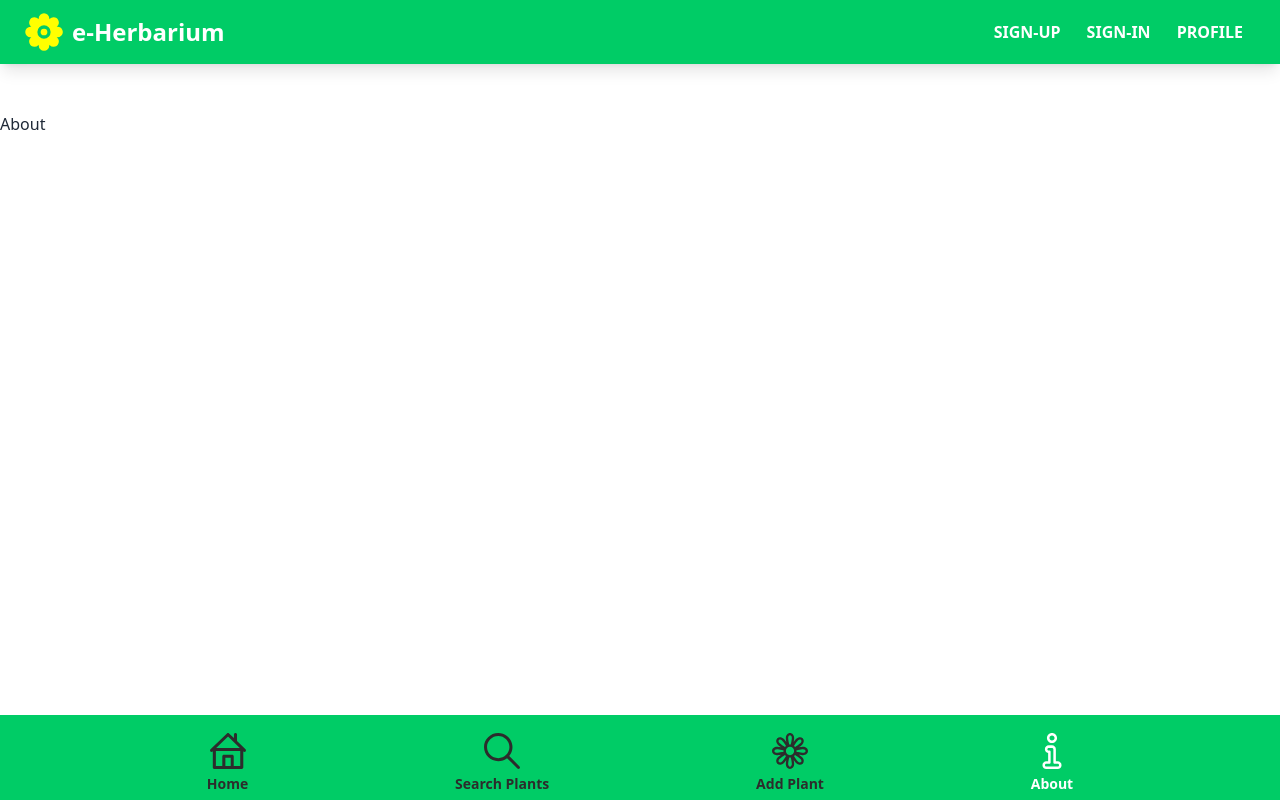
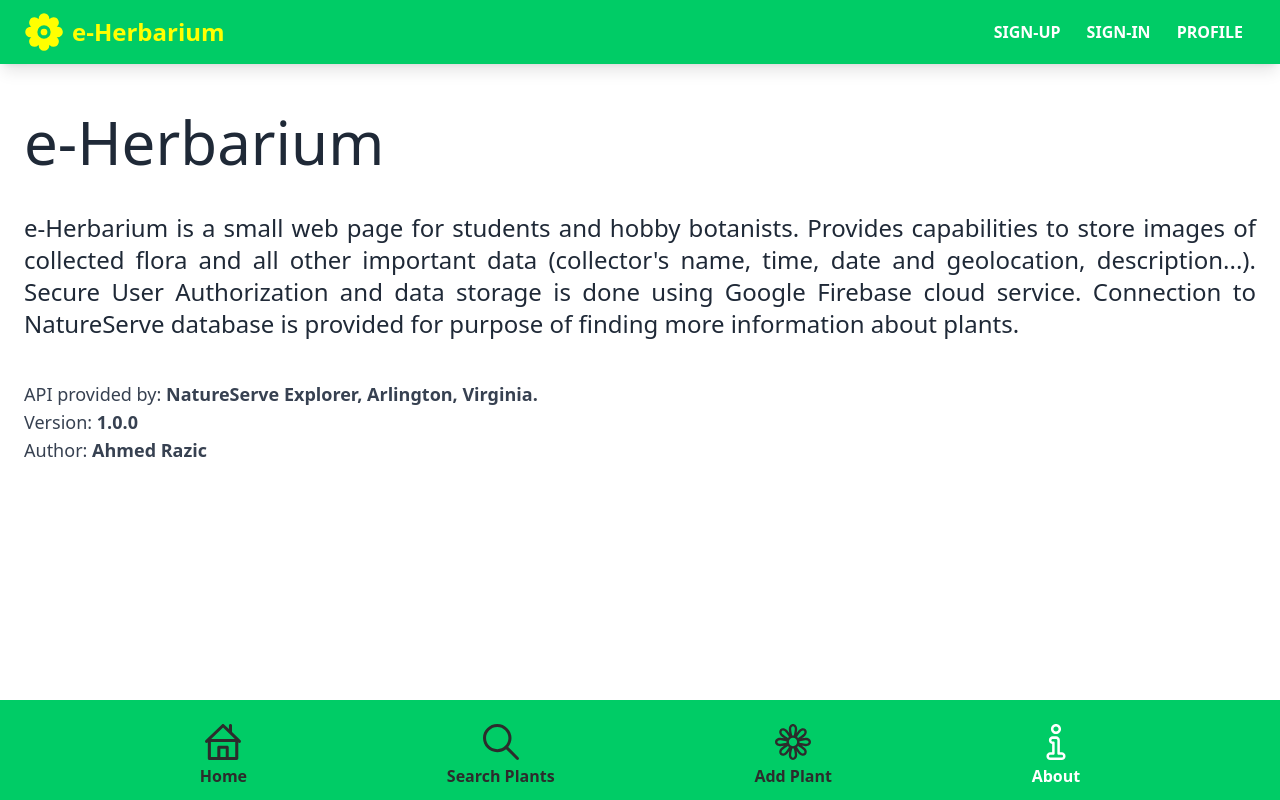
Before and after one commit to ahmed-razic/e-herbarium, a React (Create React App) app: page /about in a window 1280 px wide. Built offline with nearby package versions, Linux system fonts and the light colour scheme.

Commit message:
check staus of loggin

```diff
--- a/src/components/Navbar.jsx
+++ b/src/components/Navbar.jsx
@@ -1,35 +1,50 @@
 import { IoFlowerSharp } from 'react-icons/io5'
-import { Link } from 'react-router-dom'
+import { Link, useLocation } from 'react-router-dom'
 import PropTypes from 'prop-types'
 
 function Navbar({ title }) {
+  const location = useLocation()
+  function pathMatchRoute(route) {
+    if (route === location.pathname) {
+      return true
+    }
+  }
   return (
     <nav className='navbar mb-12 shadow-lg bg-[#00cc66] text-neutral-content'>
       <div className='container mx-auto'>
         <div className='flex-none px-2 mx-2'>
           <IoFlowerSharp className='inline pr-2 text-5xl' fill='yellow' />
-          <Link to='/' className='text-2xl  font-bold align-middle'>
+          <Link
+            to='/'
+            className='text-2xl text-[yellow] font-bold align-middle'
+          >
             {title}
           </Link>
         </div>
 
-        <div className='flex-1 px-2 mx-2'>
-          <div className='flex justify-end'>
+        <div className='flex-1 px-2 mx-2 align-middle'>
+          <div className='flex justify-end '>
             <Link
               to='/sign-up'
-              className='btn btn-ghost btn-sm rounded-btn text-base'
+              className={`btn btn-ghost btn-sm rounded-btn text-base text-${
+                pathMatchRoute('/sign-up') ? '[#ffffff]' : '[#2c2c2c]'
+              }`}
             >
               Sign-up
             </Link>
             <Link
               to='/sign-in'
-              className='btn btn-ghost btn-sm rounded-btn text-base'
+              className={`btn btn-ghost btn-sm rounded-btn text-base text-${
+                pathMatchRoute('/sign-in') ? '[#ffffff]' : '[#2c2c2c]'
+              }`}
             >
               Sign-in
             </Link>
             <Link
               to='/profile'
-              className='btn btn-ghost btn-sm rounded-btn text-base'
+              className={`btn btn-ghost btn-sm rounded-btn text-base text-${
+                pathMatchRoute('/profile') ? '[#ffffff]' : '[#2c2c2c]'
+              }`}
             >
               Profile
             </Link>
--- a/src/components/PrivateRoute.jsx
+++ b/src/components/PrivateRoute.jsx
@@ -1,5 +1,15 @@
+import { Navigate, Outlet } from 'react-router-dom'
+import { useAuthStatus } from '../hooks/useAuthStatus'
+import Spinner from './Spinner'
+
 const PrivateRoute = () => {
-  return <div>PrivateRoute</div>
+  const { loggedIn, checkingStatus } = useAuthStatus()
+
+  if (checkingStatus) {
+    return <Spinner />
+  }
+
+  return loggedIn ? <Outlet /> : <Navigate to='/sign-in' />
 }
 
 export default PrivateRoute
--- a/src/hooks/useAuthStatus.jsx
+++ b/src/hooks/useAuthStatus.jsx
@@ -0,0 +1,27 @@
+import { useEffect, useState, useRef } from 'react'
+import { getAuth, onAuthStateChanged } from 'firebase/auth'
+import { db } from '../firebase.config'
+
+export const useAuthStatus = () => {
+  const [loggedIn, setLoggedIn] = useState(false)
+  const [checkingStatus, setCheckingStatus] = useState(true)
+  const isMounted = useRef(true)
+
+  useEffect(() => {
+    if (isMounted) {
+      const auth = getAuth()
+      onAuthStateChanged(auth, (user) => {
+        if (user) {
+          setLoggedIn(true)
+        }
+        setCheckingStatus(false)
+      })
+    }
+
+    return () => {
+      isMounted.current = false
+    }
+  }, [isMounted])
+
+  return { loggedIn, checkingStatus }
+}
--- a/src/index.css
+++ b/src/index.css
@@ -37,7 +37,7 @@
   left: 0;
   bottom: 0;
   right: 0;
-  height: 85px;
+  height: 100px;
   background-color: #00cc66;
   z-index: 1000;
   display: flex;
@@ -69,7 +69,7 @@
 .footerListItemName,
 .footerListItemNameActive {
   margin-top: 0.25rem;
-  font-size: 14px;
+  font-size: 16px;
   font-weight: 600;
   color: #2c2c2c;
 }
--- a/src/pages/About.jsx
+++ b/src/pages/About.jsx
@@ -1,4 +1,45 @@
 function About() {
-  return <div>About</div>
+  return (
+    <div className='container mx-auto px-6'>
+      <h1 className='text-6xl mb-10 '>e-Herbarium</h1>
+      <p className='text-2xl font-light text-justify mb-10'>
+        e-Herbarium is a small web page for students and hobby botanists.
+        Provides capabilities to store images of collected flora and all other
+        important data (collector's name, time, date and geolocation,
+        description...). Secure User Authorization and data storage is done
+        using Google Firebase cloud service. Connection to NatureServe database
+        is provided for purpose of finding more information about plants.
+      </p>
+      <p className='text-lg text-gray-700 mt-4'>
+        API provided by:{' '}
+        <strong>
+          <a
+            href='https://explorer.natureserve.org/api-docs/'
+            target='_blank'
+            rel='noreferrer'
+          >
+            NatureServe Explorer, Arlington, Virginia.
+          </a>
+        </strong>
+      </p>
+      <p className='text-lg text-gray-700'>
+        Version: <strong>1.0.0</strong>
+      </p>
+      <p className='text-lg text-gray-700'>
+        Author:
+        <strong>
+          <a
+            href='https://github.com/ahmed-razic'
+            target='_blank'
+            rel='noreferrer'
+          >
+            {' '}
+            Ahmed Razic
+          </a>
+        </strong>
+      </p>
+    </div>
+  )
 }
+
 export default About
--- a/src/pages/AddPlant.jsx
+++ b/src/pages/AddPlant.jsx
@@ -1,4 +1,4 @@
 function AddPlant() {
-  return <div>AddPlant</div>
+  return <div>Add Plant</div>
 }
 export default AddPlant
--- a/src/pages/Search.jsx
+++ b/src/pages/Search.jsx
@@ -1,4 +1,4 @@
 function Search() {
-  return <div>Search</div>
+  return <div>Search Plants</div>
 }
 export default Search
```
